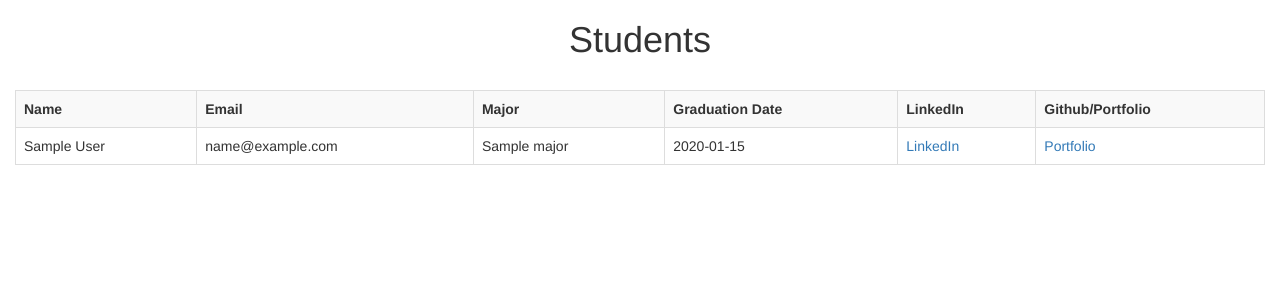
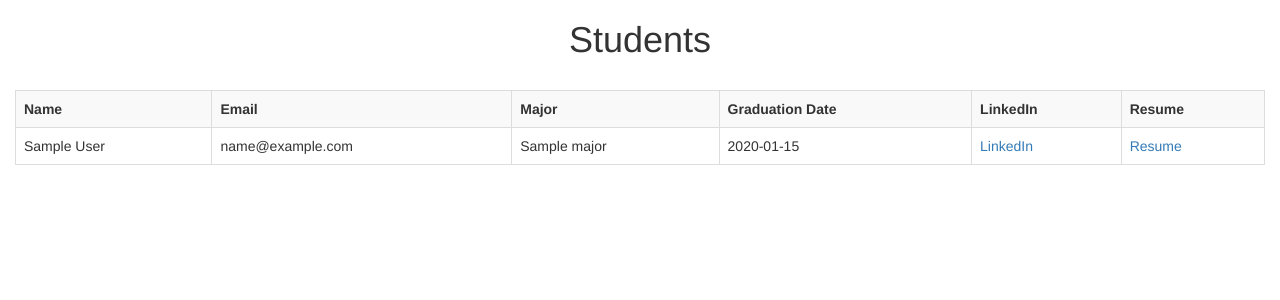
Before and after one commit to kcole16/jobfire, a Django app: page /panel/view_students/1/ in a window 1280 px wide. Shown: the top 300 px of the page. Run offline with Django 3.2, Linux system fonts and the light colour scheme; a user stored in the database is signed in; tables that the repository leaves empty hold one stand-in row (values such as "Sample post"); some libraries are stand-ins or nearby versions.

Commit message:
Update panel

```diff
--- a/templates/panel_students.html
+++ b/templates/panel_students.html
@@ -22,7 +22,7 @@
                 <th>Major</th>
                 <th>Graduation Date</th>
                 <th>LinkedIn</th>
-                <th>Github/Portfolio</th>
+                <th>Resume</th>
               </tr>
               {% for student in students %}
               <tr>
@@ -31,7 +31,7 @@
                 <td>{{ student.major.name }}</td>
                 <td>{{ student.graduation_date }}</td>
                 <td><a href="{{ student.linkedin }}">LinkedIn</a></td>
-                <td><a href="{{ student.portfolio }}">Portfolio</a></td>
+                <td><a href="{{ student.resume_s3 }}">Resume</a></td>
               </tr>
               {% endfor %}
             </table>
```
